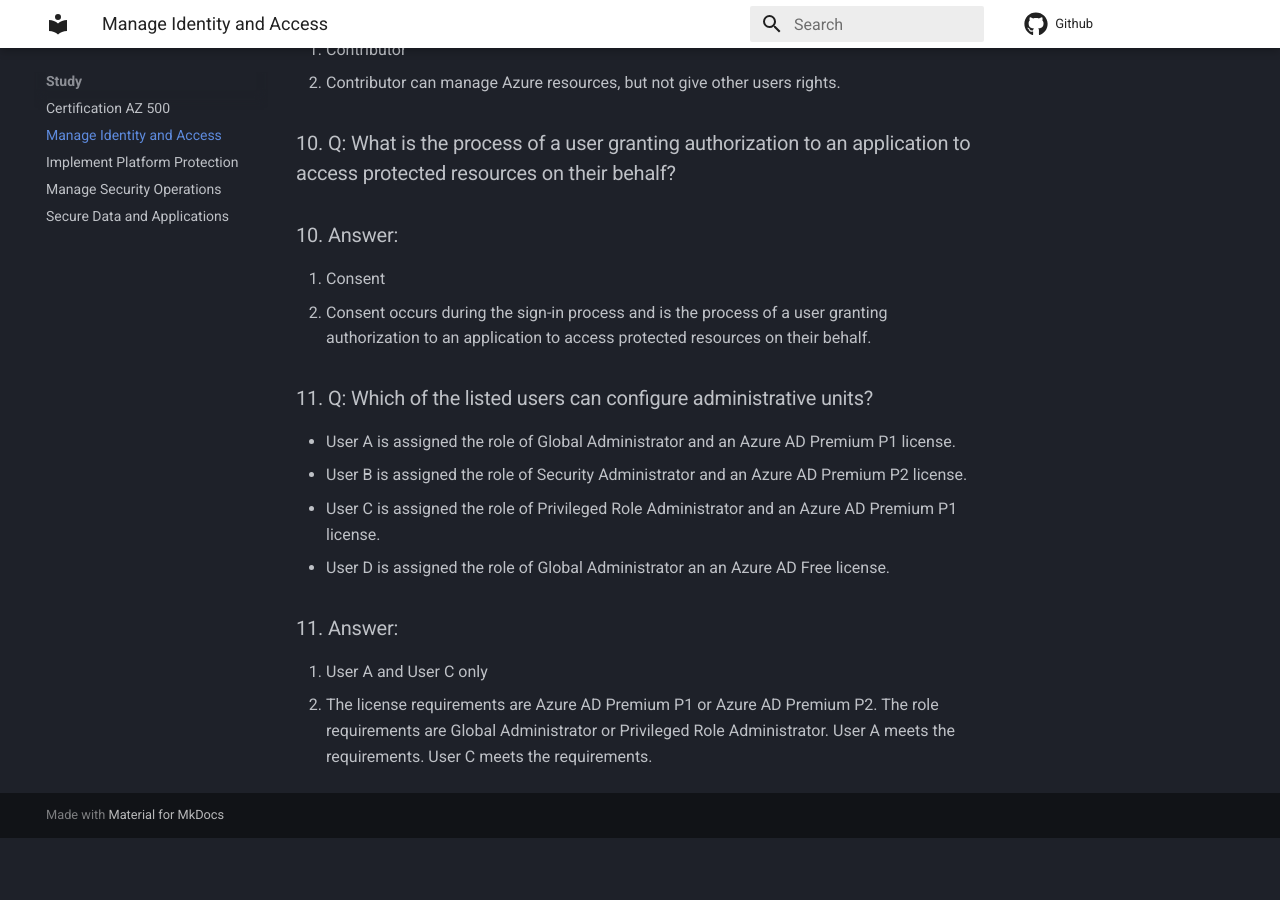
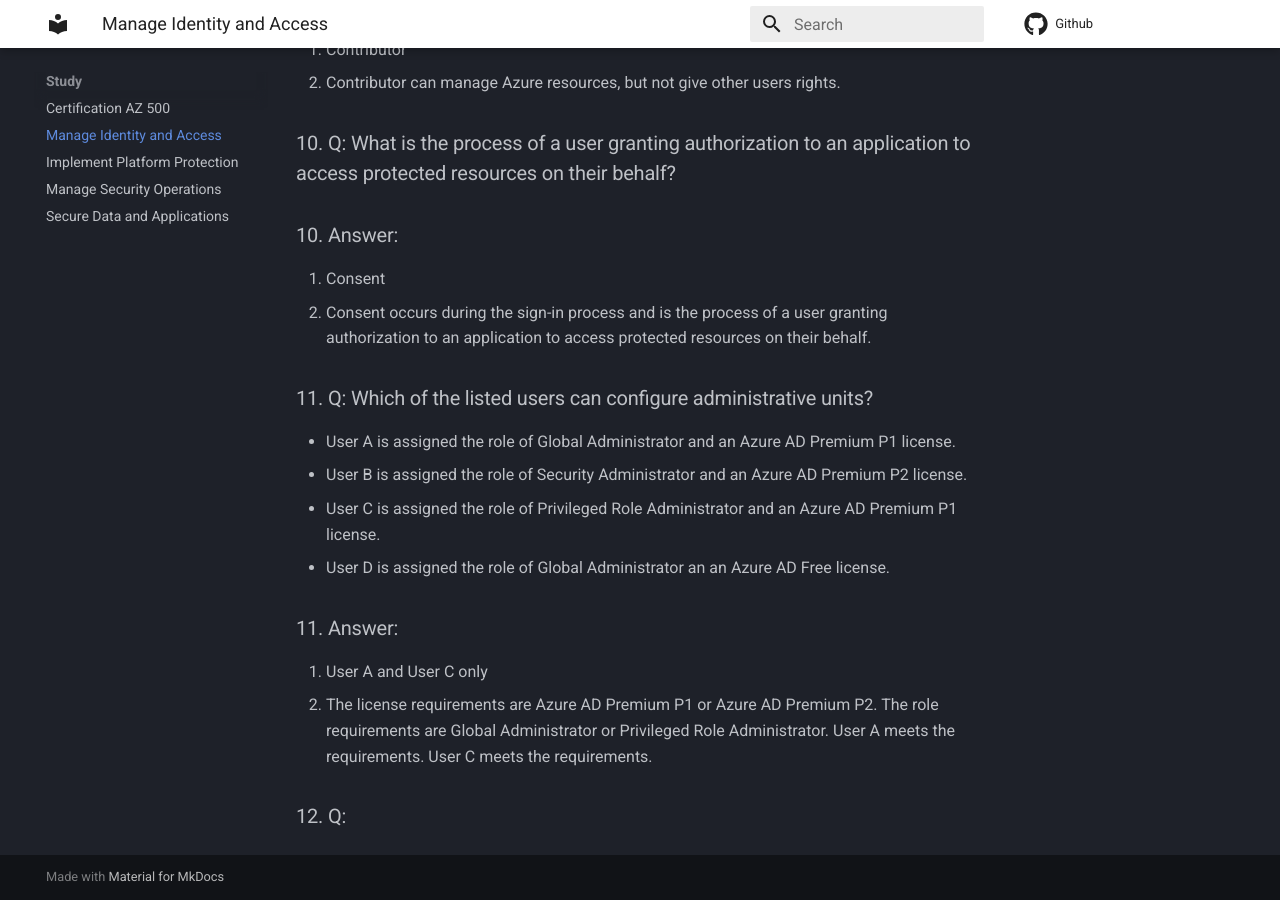
Before and after one commit to ardeshir/ardeshir.github.io, an MkDocs documentation site: the page built from docs/access.md, in a window 1280 px wide and 900 px high, scrolled down 3982 px. Built offline with MkDocs 1.6.1 and Material for MkDocs 9.7.7, drawn with Linux system fonts in a browser that asks for light colours; comment, search, counter and statistics services are not loaded; before the commit the page ends 4820 px from its top, so only the background shows below that.

Commit message:
adding 12

```diff
--- a/docs/access.md
+++ b/docs/access.md
@@ -120,3 +120,5 @@
 ### 11. Answer:
 1. User A and User C only
 - The license requirements are Azure AD Premium P1 or Azure AD Premium P2. The role requirements are Global Administrator or Privileged Role Administrator. User A meets the requirements. User C meets the requirements.
+
+### 12. Q:
```
